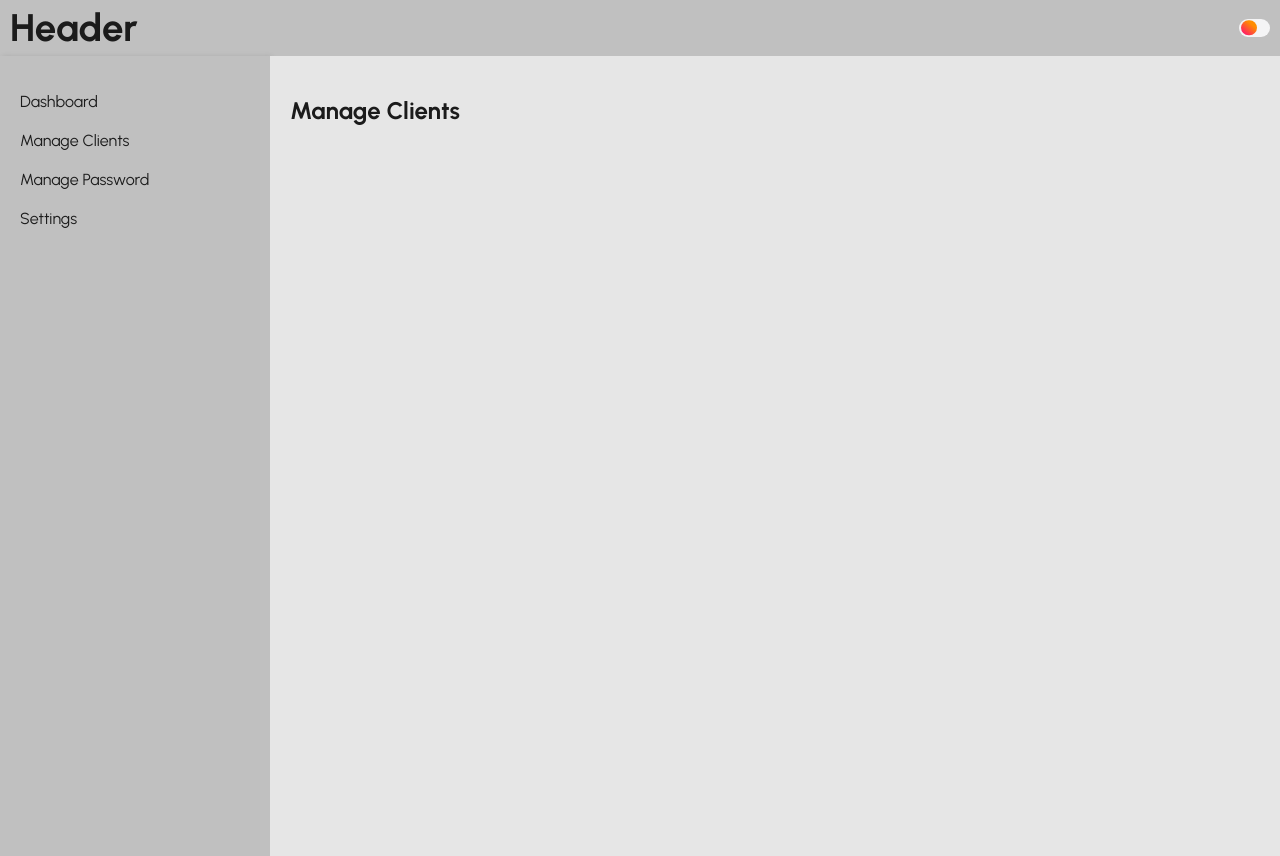
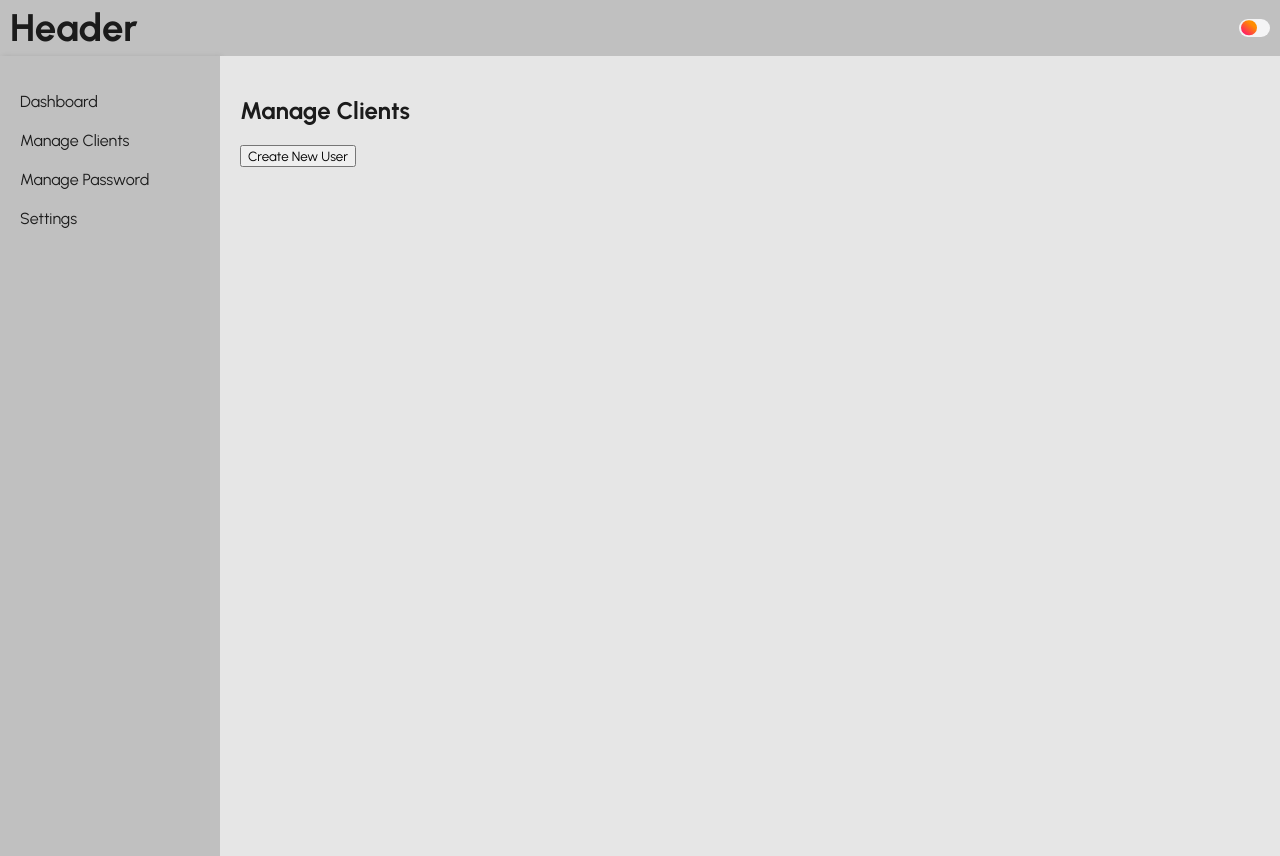
Before and after one commit to jkcsoftwaresllp/CasGamPro_client, a React (Vite) app: page /dashboard in a window 1280 px wide. Both pictures are taken after a click on the item "Manage Clients". Built offline with nearby package versions, Linux system fonts and the light colour scheme.

Commit message:
feat: Add user creation button in Manage Clients page and update sidebar styles

```diff
--- a/src/App.css
+++ b/src/App.css
@@ -7,6 +7,9 @@
   --borderRadius: 6px;
   --borderRadius-md: 15px;
   --borderRadius-lg: 25px;
+  --text-sm: "16px";
+  --text-md: "20px";
+  --text-lg: "24px";
 
   /* Light Mode Colors */
   --color-special-yellow: #e6c000;
--- a/src/App.jsx
+++ b/src/App.jsx
@@ -2,7 +2,7 @@
 import { BrowserRouter as Router, Route, Routes } from "react-router-dom";
 import "./App.css";
 import LoginPage from "./pages/LoginPage"; // Login page component
-import ClientRegisterPage from "./pages/ClientRegisterPage"; // New client registration page component
+
 import Header from "./components/Main/Header"; // Header component
 import Home from "./pages/Home"; // Home page component
 import Page from "./pages/AdminDashboard/AdminDashboard";
@@ -17,8 +17,6 @@ function App() {
       <Routes>
         {/* Public routes */}
         <Route path="/login" element={<LoginPage />} />
-        <Route path="/admin/newUser" element={<ClientRegisterPage />} />
-        {/* Protected routes */}
         <Route path="/" element={<Home />} />
         <Route path="/dashboard" element={<Page />} /> {/* Dashboard route */}
       </Routes>
--- a/src/components/AdminDashboard/styles/AdminSidebar.module.css
+++ b/src/components/AdminDashboard/styles/AdminSidebar.module.css
@@ -1,11 +1,12 @@
 .sidebar {
-  width: 250px; /* Sidebar width */
+  width: 200px; /* Sidebar width */
   background-color: var(--color-bg-primary);
   padding: 10px;
   box-shadow: 2px 0 5px rgba(0, 0, 0, 0.1);
 }
 
 .sidebar ul {
+  font-size: var(--text-sm);
   list-style: none;
   padding: 0;
 }
@@ -23,5 +24,5 @@
 .sidebar .active {
   font-weight: var(--textBold);
   background-color: var(--color-special-green);
-  color: white;
+  color: var(--color-text-primary);
 }
--- a/src/pages/AdminDashboard/ManageClient.jsx
+++ b/src/pages/AdminDashboard/ManageClient.jsx
@@ -1,11 +1,20 @@
-// ManageClients.js
+// src/pages/ManageClient.js
 import React from "react";
+import { useNavigate } from "react-router-dom"; // Import useNavigate from React Router
 
 const ManageClients = () => {
+  const navigate = useNavigate(); // Initialize navigate function
+
+  const handleCreateUserClick = () => {
+    navigate("/admin/newUser"); // Redirect to the new user creation page
+  };
+
   return (
     <div>
       <h2>Manage Clients</h2>
-      {/* Add your content here */}
+      {/* Button to create a new user */}
+      <button onClick={handleCreateUserClick}>Create New User</button>
+      {/* Add more content related to managing clients here */}
     </div>
   );
 };
```
